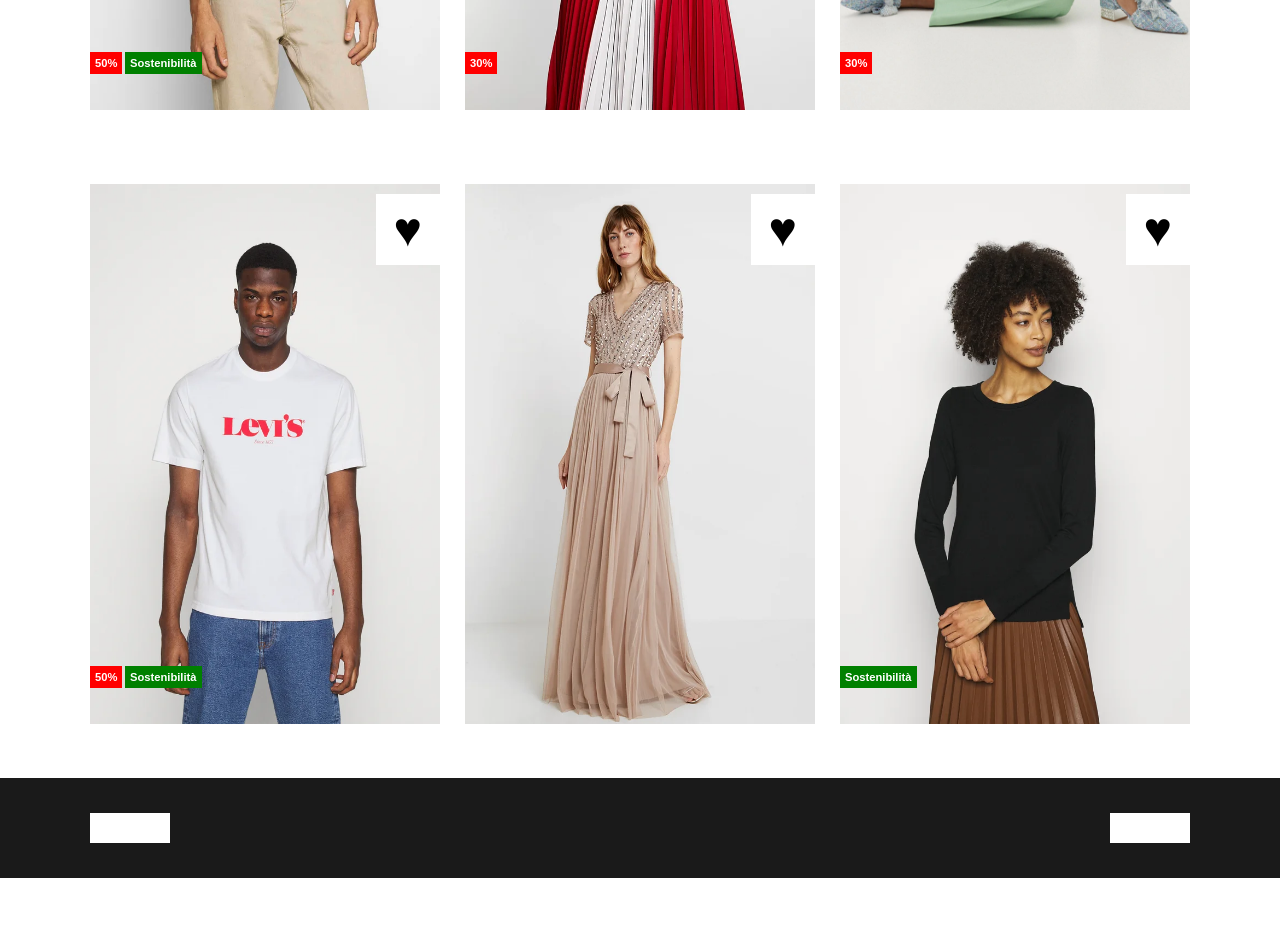
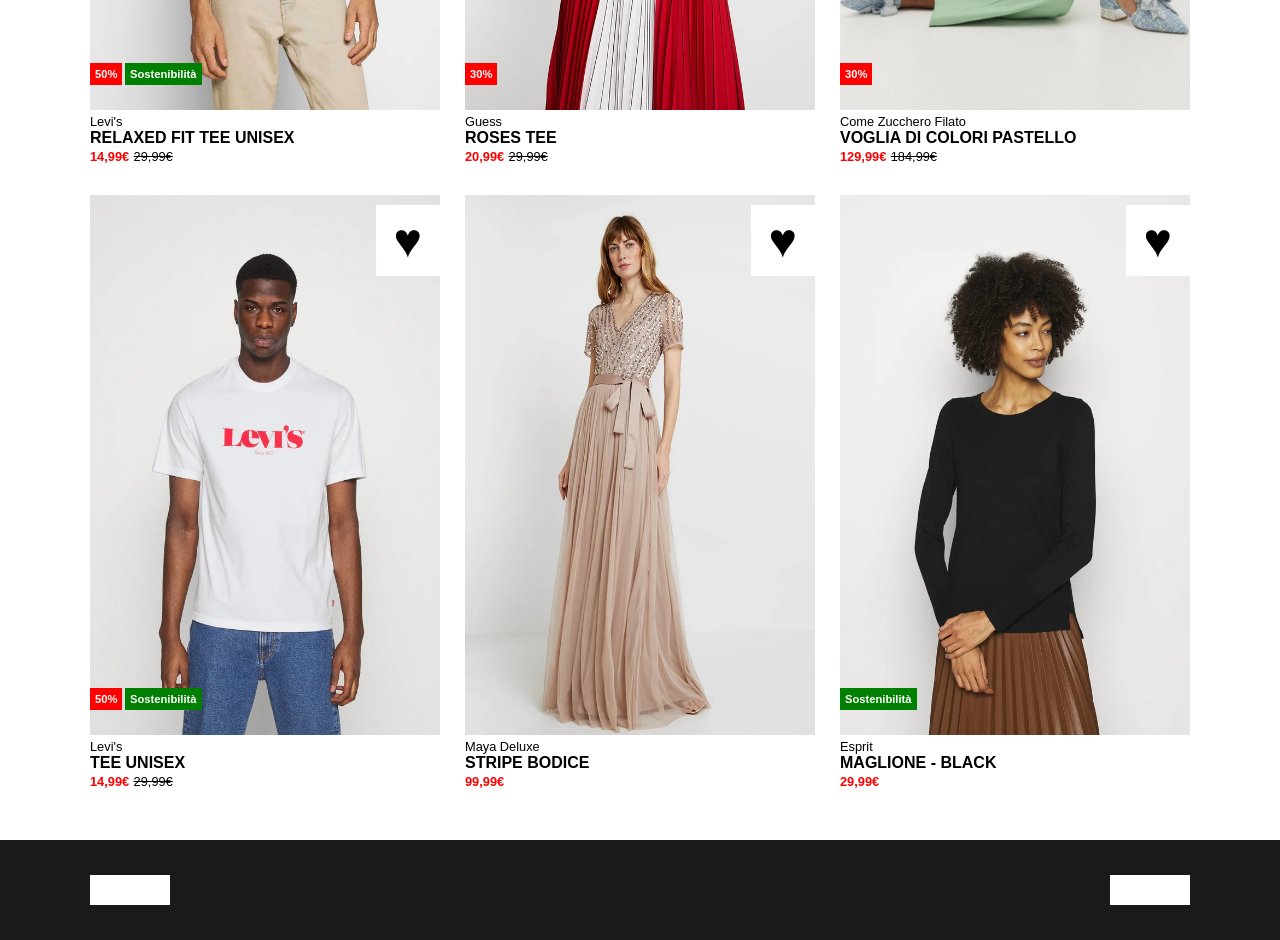
Before and after one commit to MarcoCocco/html-css-boolando, a plain HTML site: page index.html in a window 1280 px wide. Shown: the part 560-1500 px from the top of the page. Before the commit the page ends 1438 px from the top, so only its background shows below. Drawn offline with Linux system fonts and the light colour scheme.

Commit message:
feat: aggiunte descrizioni prodotti e prezzi

```diff
--- a/css/style.css
+++ b/css/style.css
@@ -71,20 +71,12 @@ main {
     margin: 50px;
 }
 
-main .row-1 {
-    margin-bottom: 70px;
+main .row-1, .row-2 {
+    margin-bottom: 30px;
     display: flex;
     justify-content: space-between;
     gap: 20px;
 }
-
-main .row-2 {
-    display: flex;
-    justify-content: space-between;
-    gap: 20px;
-}
-
-
 
 main .image img {
     height: 540px;
@@ -95,11 +87,25 @@ main .image {
     position: relative;
 }
 
+.text-container .txt-brand {
+    font-size: .8em;
+}
+
+.text-container .saled-price {
+    color: red;
+    font-size: .8em;
+}
+
+.text-container .original-price {
+    font-size: .8em;
+    text-decoration: line-through;
+}
+
 .green {
     max-width: 100px;
     padding: 5px;
     position: absolute;
-    bottom: 40px;
+    bottom: 80px;
     left: 35px;
     background-color: green;
     color: white;
@@ -111,7 +117,7 @@ main .image {
     max-width: 100px;
     padding: 5px;
     position: absolute;
-    bottom: 40px;
+    bottom: 80px;
     left: 0;
     background-color: green;
     color: white;
@@ -123,7 +129,7 @@ main .image {
     max-width: 50px;
     padding: 5px;
     position: absolute;
-    bottom: 40px;
+    bottom: 80px;
     left: 0;
     background-color: red;
     color: white;
--- a/index.html
+++ b/index.html
@@ -62,6 +62,12 @@
                 <div class="heart">
                     <a href="#">&#9829;</a>
                 </div>
+                <div class="text-container">
+                    <div class="txt-brand">Levi's</div>
+                    <div class="txt-description"><strong>RELAXED FIT TEE UNISEX</strong></div>
+                    <span class="saled-price"><strong>14,99&euro;</strong></span>
+                    <span class="original-price">29,99&euro;</span>
+                </div>
             </div>
 
             <div class="image img-2">
@@ -72,7 +78,14 @@
                 <div class="heart">
                     <a href="#">&#9829;</a>
                 </div>
+                <div class="text-container">
+                    <div class="txt-brand">Guess</div>
+                    <div class="txt-description"><strong>ROSES TEE</strong></div>
+                    <span class="saled-price"><strong>20,99&euro;</strong></span>
+                    <span class="original-price">29,99&euro;</span>
+                </div>
             </div>
+
             <div class="image img-3">
                 <img src="img/3.webp" alt="immagine 3">
                 <div class="red">
@@ -80,6 +93,12 @@
                 </div>
                 <div class="heart">
                     <a href="#">&#9829;</a>
+                </div>
+                <div class="text-container">
+                    <div class="txt-brand">Come Zucchero Filato</div>
+                    <div class="txt-description"><strong>VOGLIA DI COLORI PASTELLO</strong></div>
+                    <span class="saled-price"><strong>129,99&euro;</strong></span>
+                    <span class="original-price">184,99&euro;</span>
                 </div>
             </div>
 
@@ -99,13 +118,26 @@
                 <div class="heart">
                     <a href="#">&#9829;</a>
                 </div>
+                <div class="text-container">
+                    <div class="txt-brand">Levi's</div>
+                    <div class="txt-description"><strong>TEE UNISEX</strong></div>
+                    <span class="saled-price"><strong>14,99&euro;</strong></span>
+                    <span class="original-price">29,99&euro;</span>
+                </div>
             </div>
+
             <div class="image img-5">
                 <img src="img/5.webp" alt="immagine 5">
                 <div class="heart">
                     <a href="#">&#9829;</a>
                 </div>
+                <div class="text-container">
+                    <div class="txt-brand">Maya Deluxe</div>
+                    <div class="txt-description"><strong>STRIPE BODICE</strong></div>
+                    <span class="saled-price"><strong>99,99&euro;</strong></span>
+                </div>
             </div>
+
             <div class="image img-6">
                 <img src="img/6.webp" alt="immagine 6">
                 <div class="green-variant">
@@ -113,6 +145,11 @@
                 </div>
                 <div class="heart">
                     <a href="#">&#9829;</a>
+                </div>
+                <div class="text-container">
+                    <div class="txt-brand">Esprit</div>
+                    <div class="txt-description"><strong>MAGLIONE - BLACK</strong></div>
+                    <span class="saled-price"><strong>29,99&euro;</strong></span>
                 </div>
             </div>
 
```
